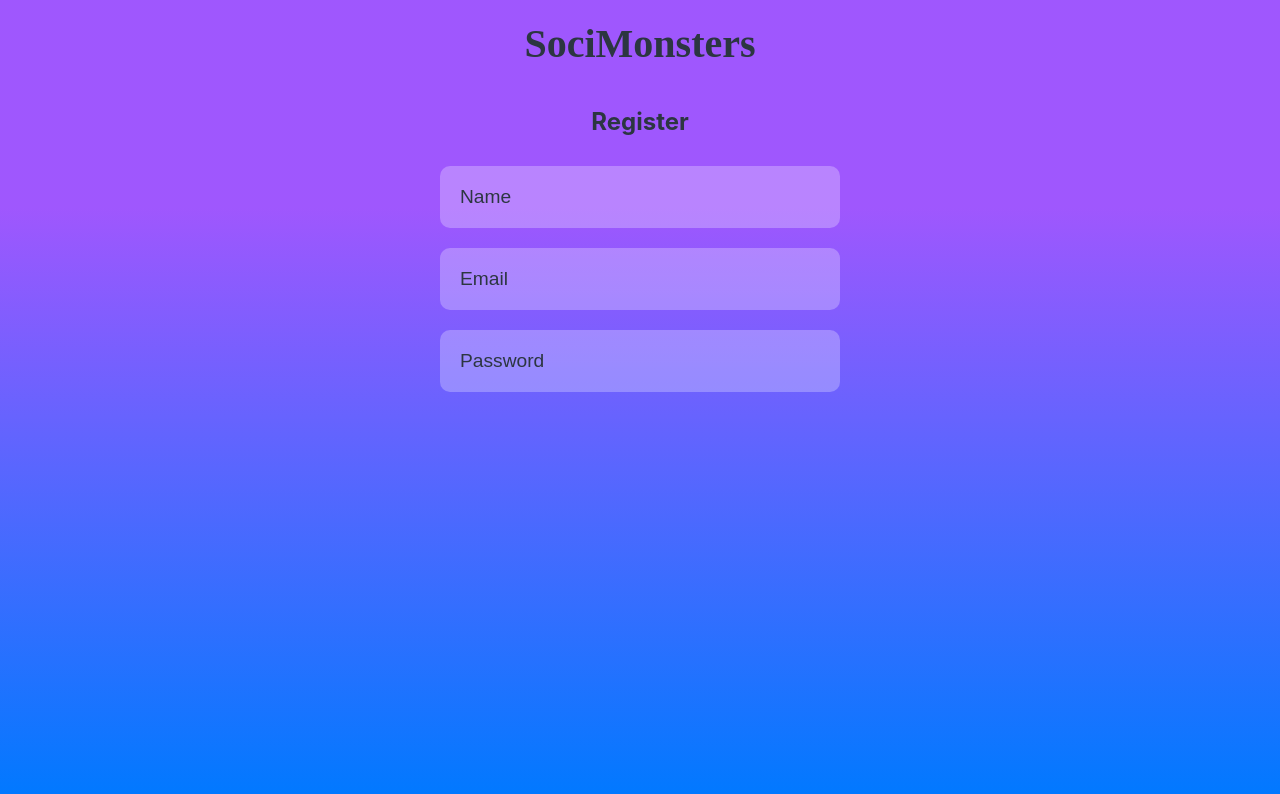
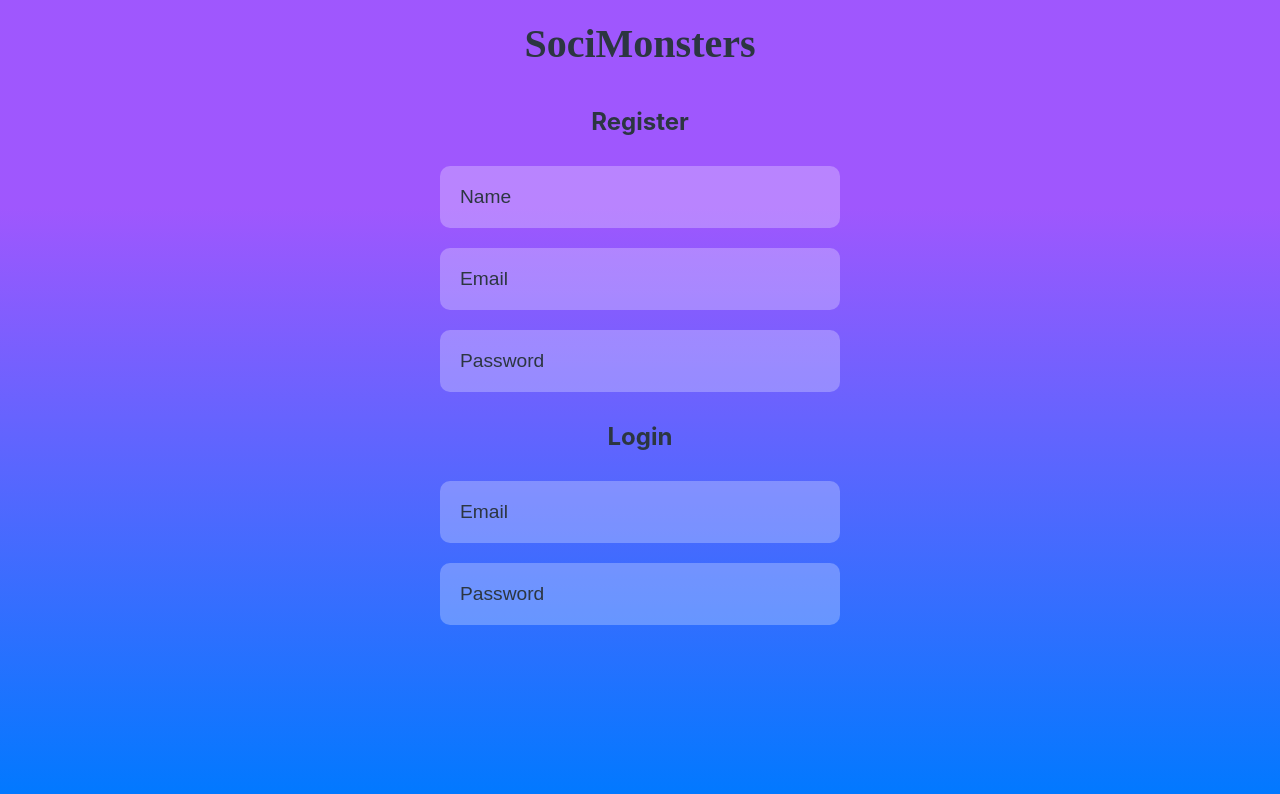
Before and after one commit to xizes2/202207-w7chwe-fernando-paulino-front, a React (Create React App) app: page / in a window 1280 px wide. Shown: the top 794 px of the page. Built offline with nearby package versions, Linux system fonts and the light colour scheme; a web font is replaced by a local one.

Commit message:
create login component, its test and styles

```diff
--- a/src/App.tsx
+++ b/src/App.tsx
@@ -1,4 +1,5 @@
 import AppStyled from "./AppStyled";
+import Login from "./components/Login/Login";
 import Register from "./components/Register/Register";
 
 const App = (): JSX.Element => {
@@ -7,6 +8,7 @@ const App = (): JSX.Element => {
       <AppStyled className="main-container">
         <h1 className="main-container__title">SociMonsters</h1>
         <Register />
+        <Login />
       </AppStyled>
     </>
   );
--- /dev/null
+++ b/src/components/Login/Login.tsx
@@ -0,0 +1,29 @@
+import { LoginHeader, LoginContainer } from "./LoginStyled";
+
+const Login = (): JSX.Element => {
+  return (
+    <form className="register-form">
+      <LoginHeader>Login</LoginHeader>
+      <LoginContainer className="register-container">
+        <input
+          type="email"
+          className="register-container__userEmail"
+          name="userPassword"
+          placeholder="Email"
+          required
+          autoComplete="off"
+        />
+        <input
+          type="password"
+          className="register-container__userPassword"
+          name="userPassword"
+          placeholder="Password"
+          required
+          autoComplete="off"
+        />
+      </LoginContainer>
+    </form>
+  );
+};
+
+export default Login;
--- /dev/null
+++ b/src/components/Login/LoginStyled.ts
@@ -0,0 +1,29 @@
+import styled from "styled-components";
+
+export const LoginHeader = styled.h2`
+  text-align: center;
+  margin-top: 0;
+  padding-top: 20px;
+  color: #2c3641;
+`;
+
+export const LoginContainer = styled.div`
+  display: flex;
+  flex-direction: column;
+  max-width: 400px;
+  margin: 0 auto;
+  color: #2c3641;
+
+  input {
+    padding: 20px;
+    margin: 10px 0;
+    border-radius: 10px;
+    border: transparent;
+    background-color: #fff4;
+    font-size: 1.2em;
+
+    ::placeholder {
+      color: #2c3641;
+    }
+  }
+`;
```
Also changed, not shown: 1 other file (tests, documents, lock files or other folders).
